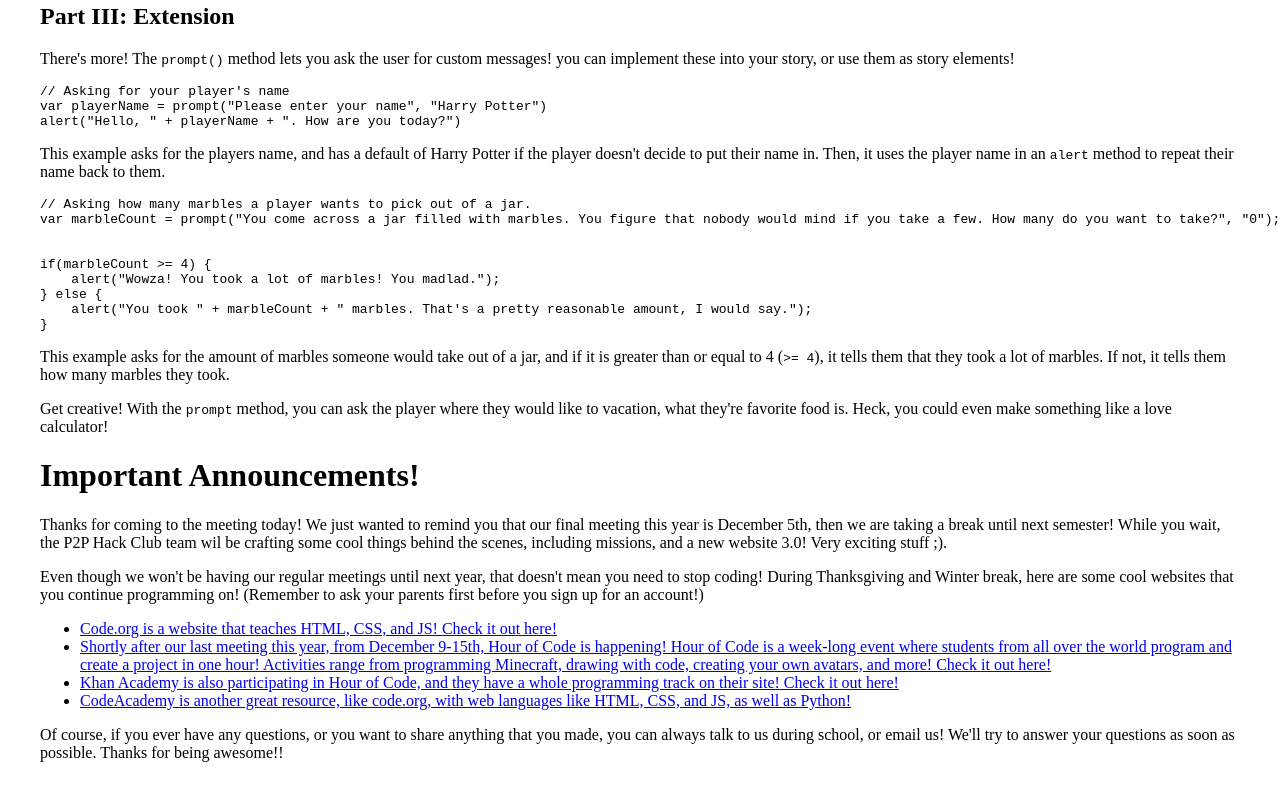
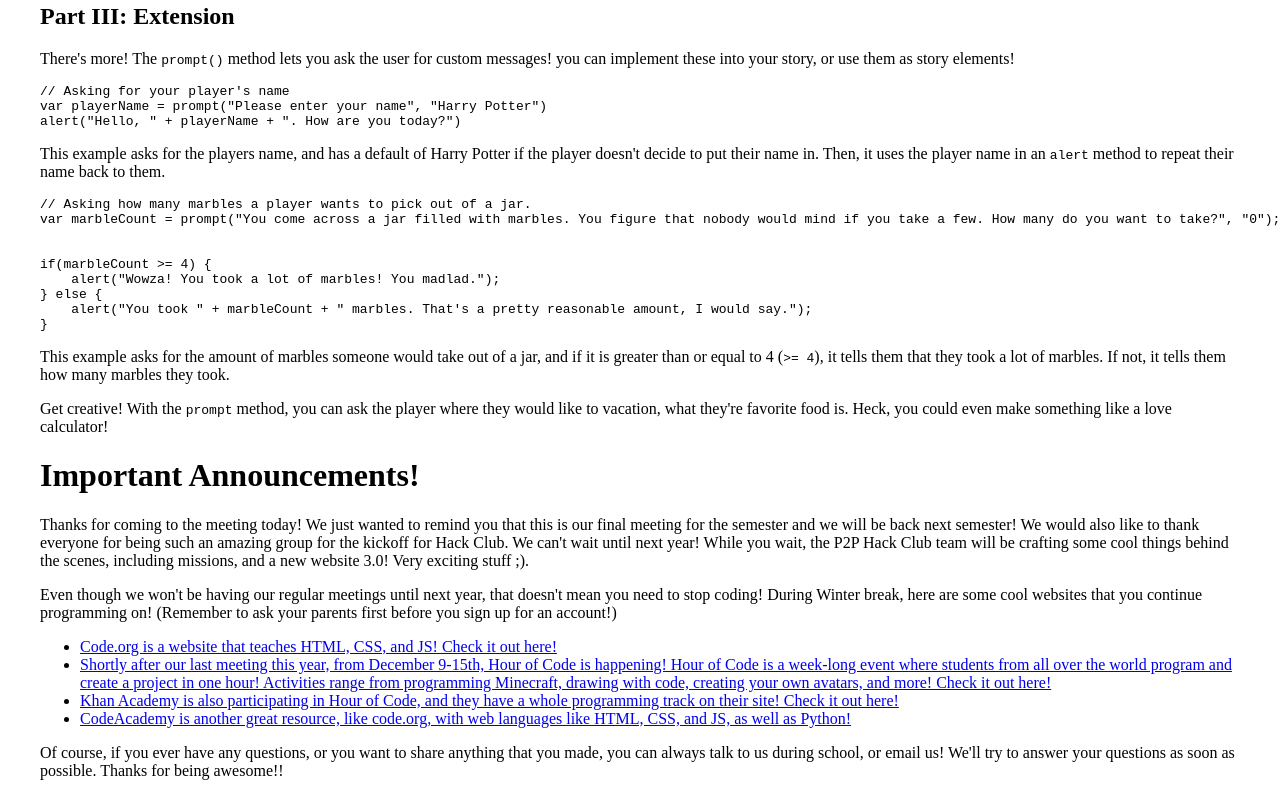
Before and after one commit to P2PHackClub/2019-website, a Gatsby site: page /p2p-hack-club-meeting-6-most-creative-story-competition/ in a window 1280 px wide. Shown: the part 4932-5744 px from the top of the page. Built offline with nearby package versions, Linux system fonts and the light colour scheme; Gatsby itself is replaced by a stand-in of ours; some packages are replaced by stand-ins of ours; code samples lack their colours.

Commit message:
Update Missions “p2p-hack-club-meeting-6-most-creative-story-competition”

```diff
--- a/content/missions/p2p-hack-club-meeting-6-most-creative-story-competition.md
+++ b/content/missions/p2p-hack-club-meeting-6-most-creative-story-competition.md
@@ -216,9 +216,9 @@ Get creative! With the `prompt` method, you can ask the player where they would
 
 # Important Announcements!
 
-Thanks for coming to the meeting today! We just wanted to remind you that our final meeting this year is December 5th, then we are taking a break until next semester! While you wait, the P2P Hack Club team wil be crafting some cool things behind the scenes, including missions, and a new website 3.0! Very exciting stuff ;).
+Thanks for coming to the meeting today! We just wanted to remind you that this is our final meeting for the semester and we will be back next semester! We would also like to thank everyone for being such an amazing group for the kickoff for Hack Club. We can't wait until next year! While you wait, the P2P Hack Club team will be crafting some cool things behind the scenes, including missions, and a new website 3.0! Very exciting stuff ;).
 
-Even though we won't be having our regular meetings until next year, that doesn't mean you need to stop coding! During Thanksgiving and Winter break, here are some cool websites that you continue programming on! (Remember to ask your parents first before you sign up for an account!)
+Even though we won't be having our regular meetings until next year, that doesn't mean you need to stop coding! During Winter break, here are some cool websites that you continue programming on! (Remember to ask your parents first before you sign up for an account!)
 
 * [Code.org is a website that teaches HTML, CSS, and JS! Check it out here!](https://code.org/student/middle-high)
 * [Shortly after our last meeting this year, from December 9-15th, Hour of Code is happening! Hour of Code is a week-long event where students from all over the world program and create a project in one hour! Activities range from programming Minecraft, drawing with code, creating your own avatars, and more! Check it out here!](https://hourofcode.com/us/learn)
```
